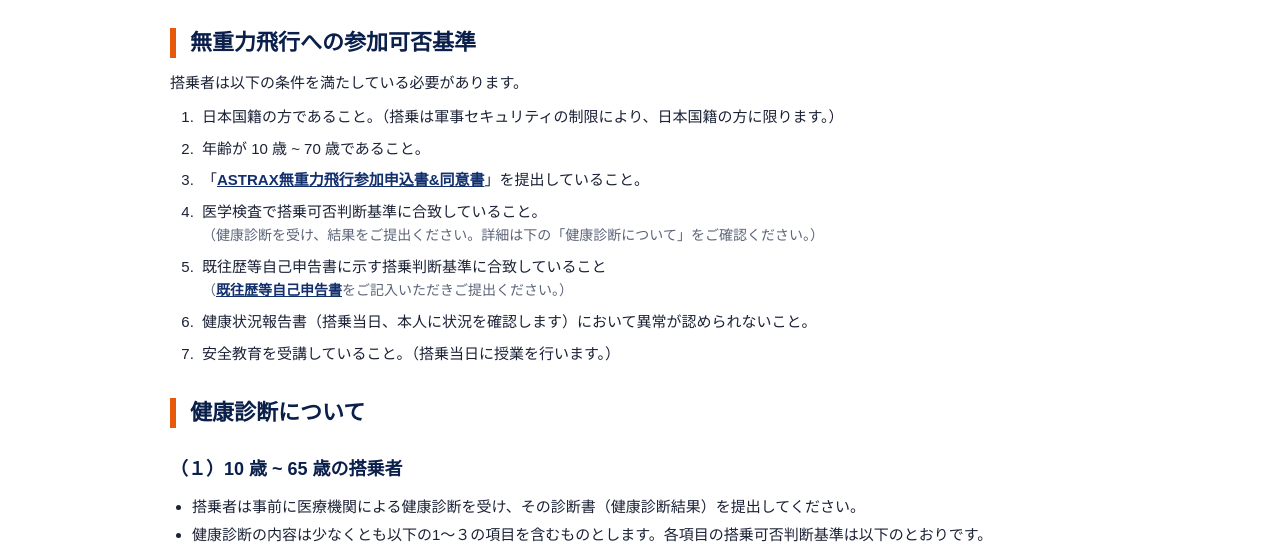
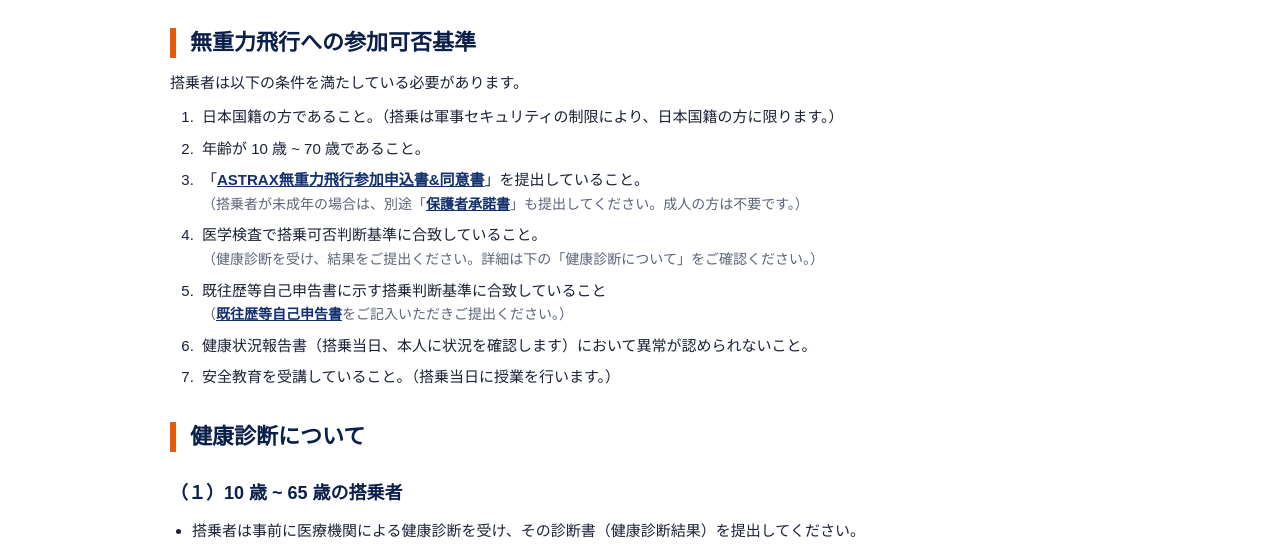
Before and after one commit to AI-TAICHI/astrax-zerog-pages, a plain HTML site: page conditions.html in a window 1280 px wide. Shown: the part 204-754 px from the top of the page. Drawn offline with Linux system fonts and the light colour scheme.

Commit message:
参加条件: 未成年の場合の保護者承諾書（flow01 へのリンクつき）を書き足す
Co-Authored-By: Claude Opus 5.5 <noreply@anthropic.com>

```diff
--- a/conditions.html
+++ b/conditions.html
@@ -88,7 +88,7 @@ main.wrap{padding-bottom:50px}
 <ol class="cl">
 <li>日本国籍の方であること。（搭乗は軍事セキュリティの制限により、日本国籍の方に限ります。）</li>
 <li>年齢が 10 歳 ~ 70 歳であること。</li>
-<li>「<a href="https://astrax-by-iss.wixsite.com/zero-g2/flow01" target="_blank" rel="noopener" style="font-weight:700;text-decoration:underline">ASTRAX無重力飛行参加申込書&amp;同意書</a>」を提出していること。</li>
+<li>「<a href="https://astrax-by-iss.wixsite.com/zero-g2/flow01" target="_blank" rel="noopener" style="font-weight:700;text-decoration:underline">ASTRAX無重力飛行参加申込書&amp;同意書</a>」を提出していること。<span class="nt">（搭乗者が未成年の場合は、別途「<a href="https://astrax-by-iss.wixsite.com/zero-g2/flow01" target="_blank" rel="noopener" style="font-weight:700;text-decoration:underline">保護者承諾書</a>」も提出してください。成人の方は不要です。）</span></li>
 <li>医学検査で搭乗可否判断基準に合致していること。<span class="nt">（健康診断を受け、結果をご提出ください。詳細は下の「健康診断について」をご確認ください。）</span></li>
 <li>既往歴等自己申告書に示す搭乗判断基準に合致していること<span class="nt">（<a href="https://astrax-by-iss.wixsite.com/zero-g2/flow01" target="_blank" rel="noopener" style="font-weight:700;text-decoration:underline">既往歴等自己申告書</a>をご記入いただきご提出ください。）</span></li>
 <li>健康状況報告書（搭乗当日、本人に状況を確認します）において異常が認められないこと。</li>
```
